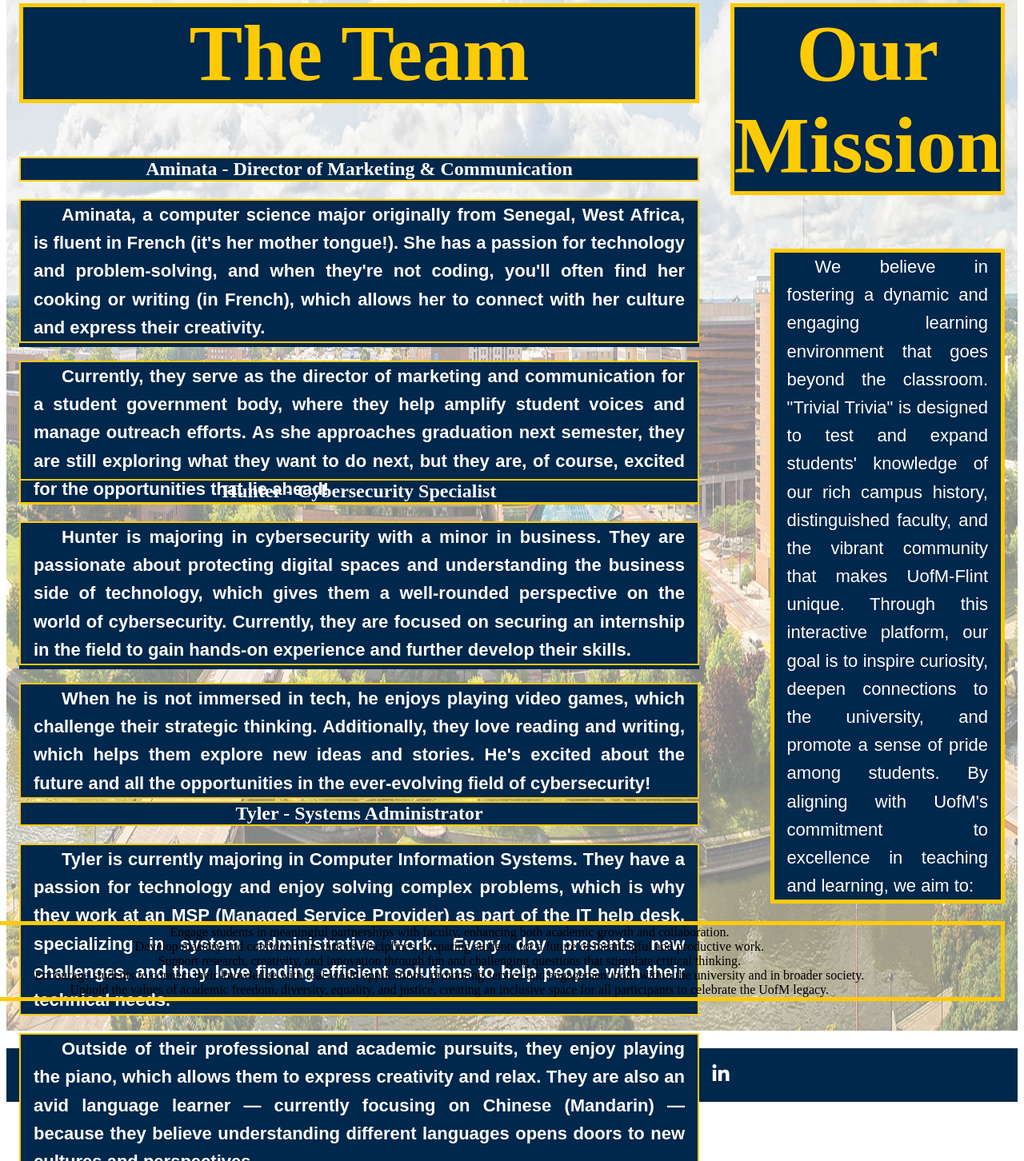
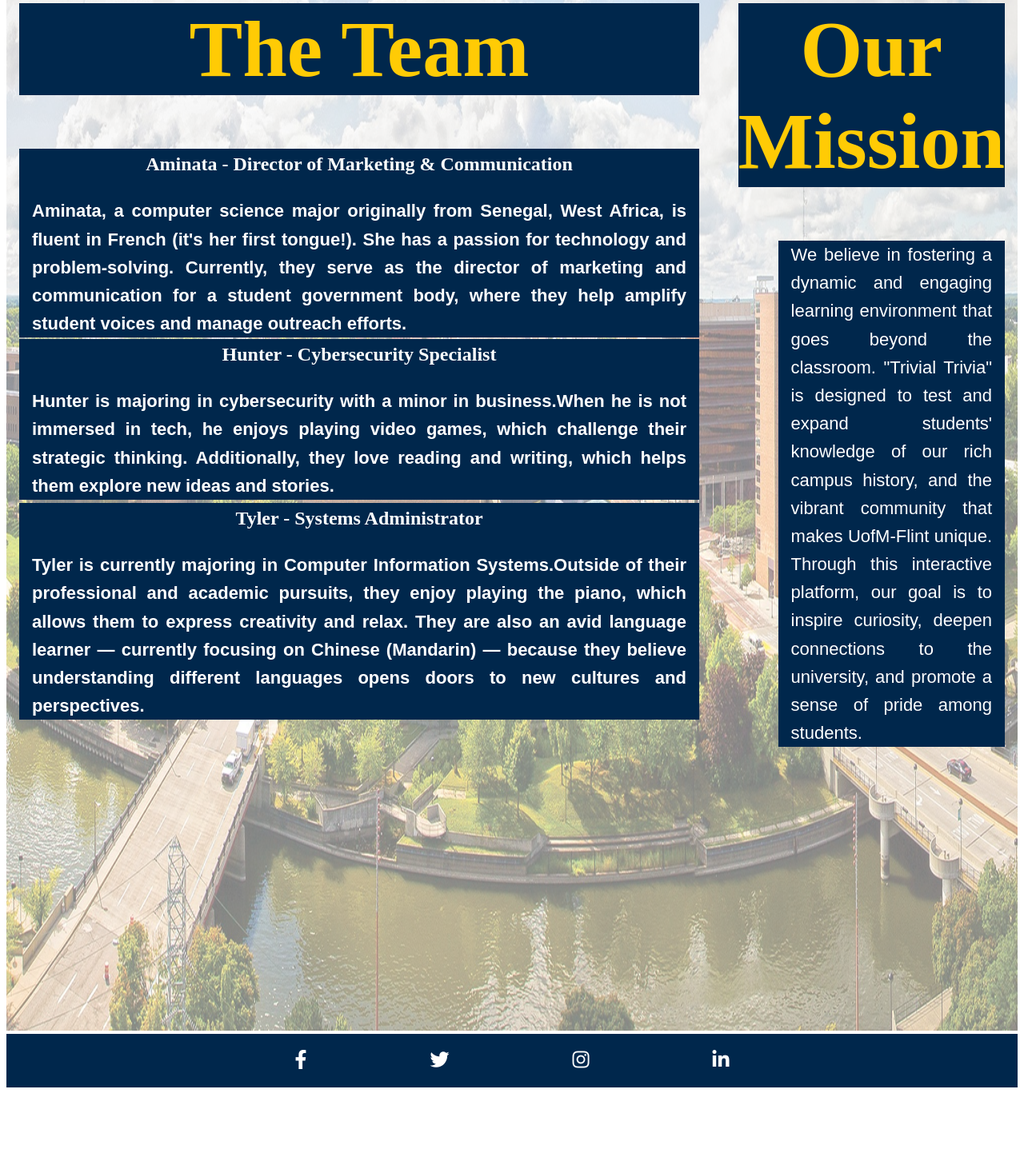
Before and after one commit to ALouiseD/Trivial-Trivia, a plain HTML site: page about.html in a window 1280 px wide. Shown: the part 433-1885 px from the top of the page at 80% size. After the commit the page ends 1801 px from the top, so only its background shows below. Drawn offline with Linux system fonts and the light colour scheme; files that its build step writes are made by us from their sources.

Commit message:
Update about.html

```diff
--- a/about.html
+++ b/about.html
@@ -5,8 +5,8 @@
     <title>About</title>
     <meta charset="UTF-8">
     <meta name="viewport" content="width=device-width, initial-scale=1">
-    <link rel="stylesheet" type="text/css" href="styles.css"> <!-- Main stylesheet -->
-    <link rel="stylesheet" type="text/css" href="home-styles.css"> <!-- Additional stylesheet for home page specific styling -->
+    <link rel="stylesheet" type="text/css" href="css/styles.css"> <!-- Main stylesheet -->
+    <link rel="stylesheet" type="text/css" href="css/home-styles.css"> <!-- Additional stylesheet for home page specific styling -->
     <link rel="stylesheet" href="https://cdnjs.cloudflare.com/ajax/libs/font-awesome/5.15.4/css/all.min.css"> <!-- Font Awesome icons -->
 </head>
 
@@ -28,7 +28,7 @@
         <div class="nav-right">
             <!-- Login and Sign-Up buttons -->
             <a href="login.html" class="login-btn">Login</a>
-            <a href="sign-up.html" class="sign-btn">Sign Up</a>
+            <a href="signup.html" class="sign-btn">Sign Up</a>
         </div>
     </div>
 
@@ -51,68 +51,51 @@
     <div class="about-container">
         <img src="Images/UM-Flint-Campus-.jpeg" class="about-image"> <!-- Image of the UM-Flint campus -->
 
-        <!-- Left section: team members introduction -->
+        <!-- Main content about the team -->
+            <div class="about-content">
                 <div class="center-left">
-            <h1 style="padding-right:150px; padding-left:150px;border-style:solid;border-color:#FFCB05;border-width:5px">The Team</h1> <!-- Section title for the team -->
+                    <h1 class="section-title">The Team</h1>
 
-            <!-- Aminata's details -->
-            <h2 style="border-style:solid;border-color:#FFCB05;border-width:2px">Aminata - Director of Marketing &amp Communication<h2>
                     <div class="about-member">
-                <!-- Description of Aminata -->
-                <p style="text-indent: 35px; border-style:solid;border-color:#FFCB05;border-width:2px">Aminata, a computer science major originally from Senegal, West Africa, is fluent in French (it's her mother tongue!). She has a passion for technology and problem-solving, and when they're not coding, you'll often find her cooking or writing (in French), which allows her to connect with her culture and express their creativity.</p>
-                <p style="text-indent: 35px;border-style:solid;border-color:#FFCB05;border-width:2px">Currently, they serve as the director of marketing and communication for a student government body, where they help amplify student voices and manage outreach efforts. As she approaches graduation next semester, they are still exploring what they want to do next, but they are, of course, excited for the opportunities that lie ahead!</p>
+                        <h2>Aminata - Director of Marketing & Communication</h2>
+                        <p>Aminata, a computer science major originally from Senegal, West Africa, is fluent in French (it's her first tongue!). She has a passion for technology and problem-solving. Currently, they serve as the director of marketing and communication for a student government body, where they help amplify student voices and manage outreach efforts.</p>
+                    </div>
+                        <br>
+                    <div class="about-member">
+                        <h2>Hunter - Cybersecurity Specialist</h2>
+                        <p>Hunter is majoring in cybersecurity with a minor in business.When he is not immersed in tech, he enjoys playing video games, which challenge their strategic thinking. Additionally, they love reading and writing, which helps them explore new ideas and stories.</p>
                     </div>
 
-            <!-- Hunter's details -->
-            <h2 style="margin-top:165px; border-style:solid;border-color:#FFCB05;border-width:2px">Hunter - Cybersecurity Specialist<h2>
                     <div class="about-member">
-                <!-- Description of Hunter -->
-                <p style="text-indent: 35px; border-style:solid;border-color:#FFCB05;border-width:2px">Hunter is majoring in cybersecurity with a minor in business. They are passionate about protecting digital spaces and understanding the business side of technology, which gives them a well-rounded perspective on the world of cybersecurity. Currently, they are focused on securing an internship in the field to gain hands-on experience and further develop their skills.</p>
-                <p style="text-indent: 35px; border-style:solid;border-color:#FFCB05;border-width:2px">When he is not immersed in tech, he enjoys playing video games, which challenge their strategic thinking. Additionally, they love reading and writing, which helps them explore new ideas and stories. He's excited about the future and all the opportunities in the ever-evolving field of cybersecurity!</p>
-            </div>
-
-            <!-- Tyler's details -->
-            <h2 style="margin-top:165px; border-style:solid;border-color:#FFCB05;border-width:2px">Tyler - Systems Administrator</h2>
-            <div class="about-member">
-                <!-- Description of Tyler -->
-                <p style="text-indent: 35px; border-style:solid;border-color:#FFCB05;border-width:2px">Tyler is currently majoring in Computer Information Systems. They have a passion for technology and enjoy solving complex problems, which is why they work at an MSP (Managed Service Provider) as part of the IT help desk, specializing in system administrative work. Every day presents new challenges, and they love finding efficient solutions to help people with their technical needs.</p>
-                <p style="text-indent: 35px; border-style:solid;border-color:#FFCB05;border-width:2px">Outside of their professional and academic pursuits, they enjoy playing the piano, which allows them to express creativity and relax. They are also an avid language learner — currently focusing on Chinese (Mandarin) — because they believe understanding different languages opens doors to new cultures and perspectives.</p>
+                        <h2>Tyler - Systems Administrator</h2>
+                        <p>Tyler is currently majoring in Computer Information Systems.Outside of their professional and academic pursuits, they enjoy playing the piano, which allows them to express creativity and relax. They are also an avid language learner — currently focusing on Chinese (Mandarin) — because they believe understanding different languages opens doors to new cultures and perspectives.</p>
                     </div>
                 </div>
 
-        <!-- Right section: mission statement -->
                 <div class="center-right">
-            <h1 style="border-style:solid;border-color:#FFCB05;border-width:5px">Our Mission</h1> <!-- Section title for the mission -->
-            <p style="text-indent: 35px; border-style:solid;border-color:#FFCB05;border-width:5px">We believe in fostering a dynamic and engaging learning environment that goes beyond the classroom. "Trivial Trivia" is designed to test and expand students' knowledge of our rich campus history, distinguished faculty, and the vibrant community that makes UofM-Flint unique. Through this interactive platform, our goal is to inspire curiosity, deepen connections to the university, and promote a sense of pride among students. By aligning with UofM's commitment to excellence in teaching and learning, we aim to:</p>
-            <ul style="border-style:solid;border-color:#FFCB05;border-width:5px">
-                <li>Engage students in meaningful partnerships with faculty, enhancing both academic growth and collaboration.</li>
-                <li>Develop mastery and confidence in various disciplines, preparing students for a future of meaningful and productive work.</li>
-                <li>Support research, creativity, and innovation through fun and challenging questions that stimulate critical thinking.</li>
-                <li>Encourage students to connect their knowledge with real-world applications, promoting service and engagement both within the university and in broader society.</li>
-                <li>Uphold the values of academic freedom, diversity, equality, and justice, creating an inclusive space for all participants to celebrate the UofM legacy.</li>
-            </ul>
+                    <h1 class="section-title">Our Mission</h1>
+                    <p>We believe in fostering a dynamic and engaging learning environment that goes beyond the classroom. "Trivial Trivia" is designed to test and expand students' knowledge of our rich campus history, and the vibrant community that makes UofM-Flint unique. Through this interactive platform, our goal is to inspire curiosity, deepen connections to the university, and promote a sense of pride among students.</p>
+               </div>
             </div>
         </div>
 
-    <br>
-
-    <!-- Footer with social media links -->
+<!-- Footer that includes social media links -->
 <footer>
     <div class="social-media">
-            <!-- Social media icons linking to respective pages -->
         <a href="https://www.facebook.com/YourPage" target="_blank">
-                <i class="fab fa-facebook-f"></i> <!-- Facebook icon -->
+            <i class="fab fa-facebook-f"></i>
         </a>
         <a href="https://www.twitter.com/YourPage" target="_blank">
-                <i class="fab fa-twitter"></i> <!-- Twitter icon -->
+            <i class="fab fa-twitter"></i>
         </a>
         <a href="https://www.instagram.com/YourPage" target="_blank">
-                <i class="fab fa-instagram"></i> <!-- Instagram icon -->
+            <i class="fab fa-instagram"></i>
         </a>
         <a href="https://www.linkedin.com/YourPage" target="_blank">
-                <i class="fab fa-linkedin-in"></i> <!-- LinkedIn icon -->
+            <i class="fab fa-linkedin-in"></i>
         </a>
     </div>
 </footer>
+
 </body>
 </html>
```
Lines whose indentation alone changed are shown as unchanged.
